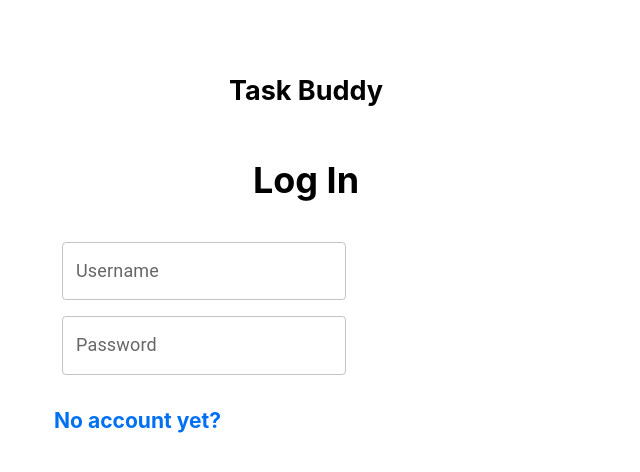
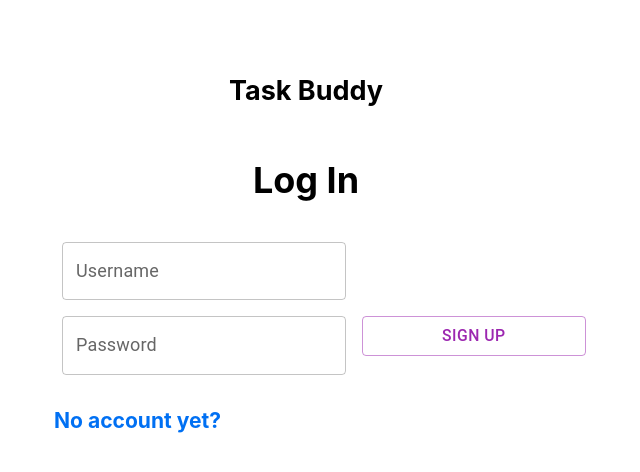
Before and after one commit to cac-admin/sam-onboarding, a Next.js app in the folder Frontend/: page /login in a window 1280 px wide. Shown: the top 472 px of the page, without its empty margins (334-974 px from the left). Built offline with nearby package versions, Linux system fonts and the light colour scheme.

Commit message:
signin complete

```diff
--- a/Frontend/pages/login.jsx
+++ b/Frontend/pages/login.jsx
@@ -4,9 +4,46 @@ import Layout from '../components/layout';
 import Box from '@mui/material/Box';
 import TextField from '@mui/material/TextField';
 import styles from '../styles/Headings.module.css';
+import { useState } from 'react';
+import Button from '@mui/material/Button';
 
 export default function Login()
 {
+
+    const [username, setUsername] = useState('');
+    const [password, setPassword] = useState('');
+    const [response, setResponse] = useState(null);
+
+    function handleUsernameChange(event)
+    {
+        setUsername(event.target.value);
+    }
+
+    function handlePasswordChange(event)
+    {
+        setPassword(event.target.value);
+    }
+
+    const handleCall = async() => {
+        try {
+            const body = JSON.stringify({username, password})
+            console.log(body)
+
+            const res = await fetch("localhost:3000/signin/", {
+                method: 'POST',
+                headers: {
+                    'Content-Type': 'application/json'
+                },
+                body: body
+            });
+            const data = await response.json();
+            setResponse(data);
+            // Do the logic here: wether we redirect to home or nah
+        } catch (err) {
+            console.error(err);
+        }
+    }
+
     return (
         // Comes from the Layout component we made
         <Layout>
@@ -26,8 +63,11 @@ export default function Login()
                 noValidate
                 autoComplete="off"
             >
-                <TextField id="outlined-basic" label="Username" variant="outlined" />
-                <TextField id="outlined-basic" label="Password" variant="outlined" />
+                <TextField id="outlined-basic" label="Username" variant="outlined" onChange={handleUsernameChange} />
+                <TextField id="outlined-basic" label="Password" variant="outlined" onChange={handlePasswordChange} />
+                <Button className={styles.centerBox} variant="outlined" color="secondary" onClick={handleCall}>
+                    Sign Up
+                </Button>
             </Box>
             <h3>
                 <Link className={styles.centerBox} href='/signup'>
```
